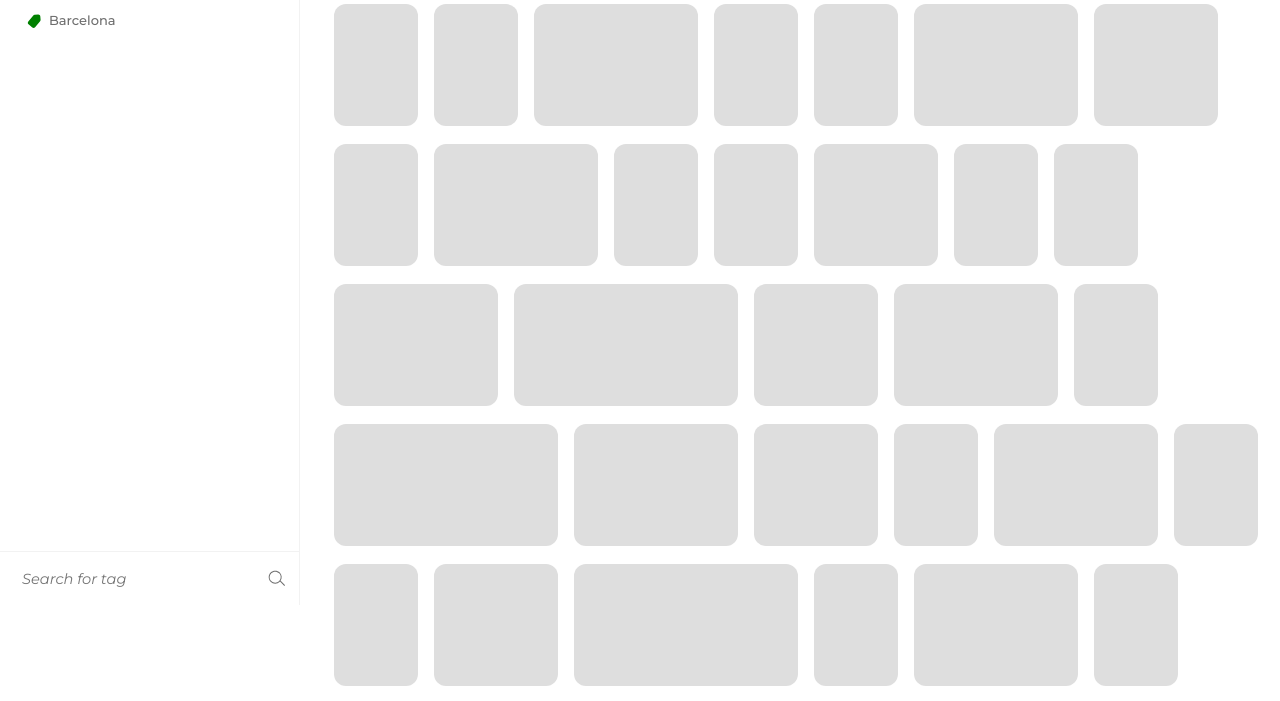
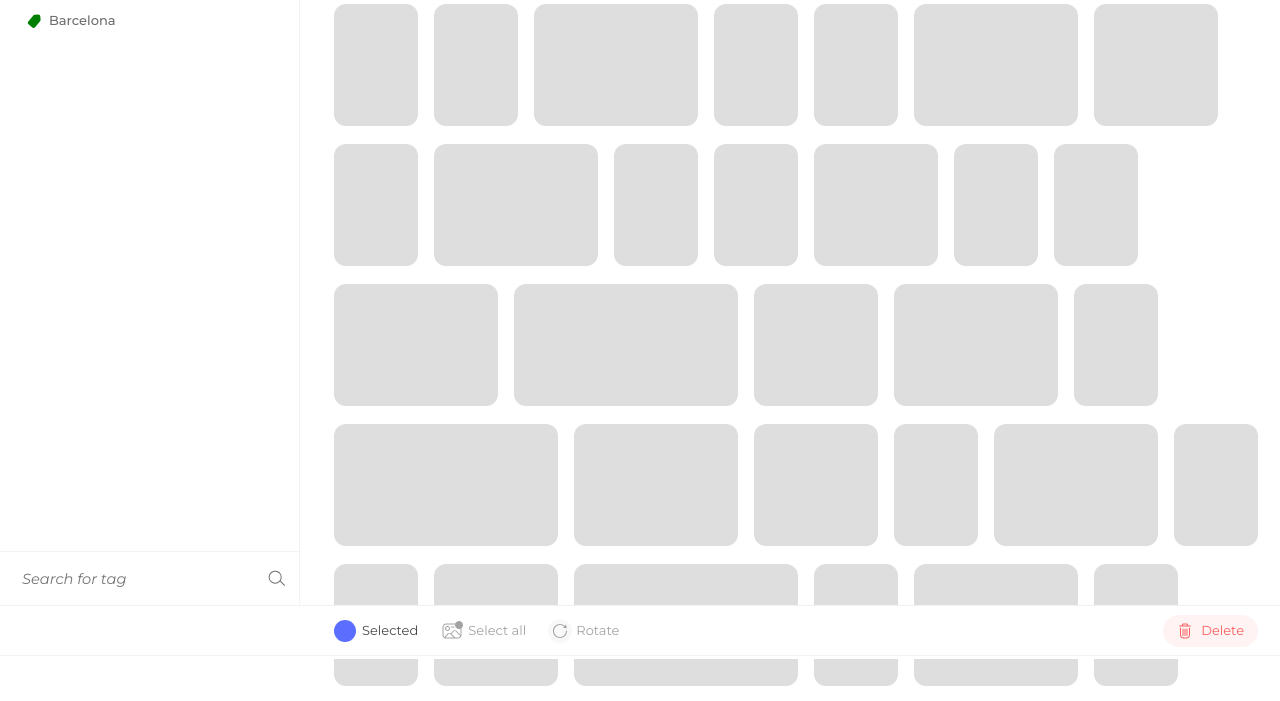
Before and after one commit to altocodenl/tagaway, a website: page markup/pictures.html in a window 1280 px wide. Shown: the part 195-896 px from the top of the page. Drawn offline with nearby package versions, Linux system fonts and the light colour scheme; files that its build step writes are made by us from their sources.

Commit message:
Markup: move organise bar to bottom

```diff
--- a/markup/css/components/pictures/_organise-bar.scss
+++ b/markup/css/components/pictures/_organise-bar.scss
@@ -1,14 +1,16 @@
 // -------------------------
-// Pictures
+// Organise bar
 // -------------------------
 .organise-bar {
   position: fixed;
   z-index: 1;
-  top: 58px; // header height
+  bottom: 0;
   left: 0;
   width: 100%;
-  height: auto;
-  transform: translateY(-100%);
+  height: 54px;
+  border-top: 1px solid $border-color;
+  background-color: #fff;
+  transform: translateY(100%);
   transition: $easeOutQuart;
 }
 
@@ -17,7 +19,6 @@
 }
 
 .organise-bar__inner {
-  background: white;
   width: 100%;
   display: flex;
   align-items: center;
```
